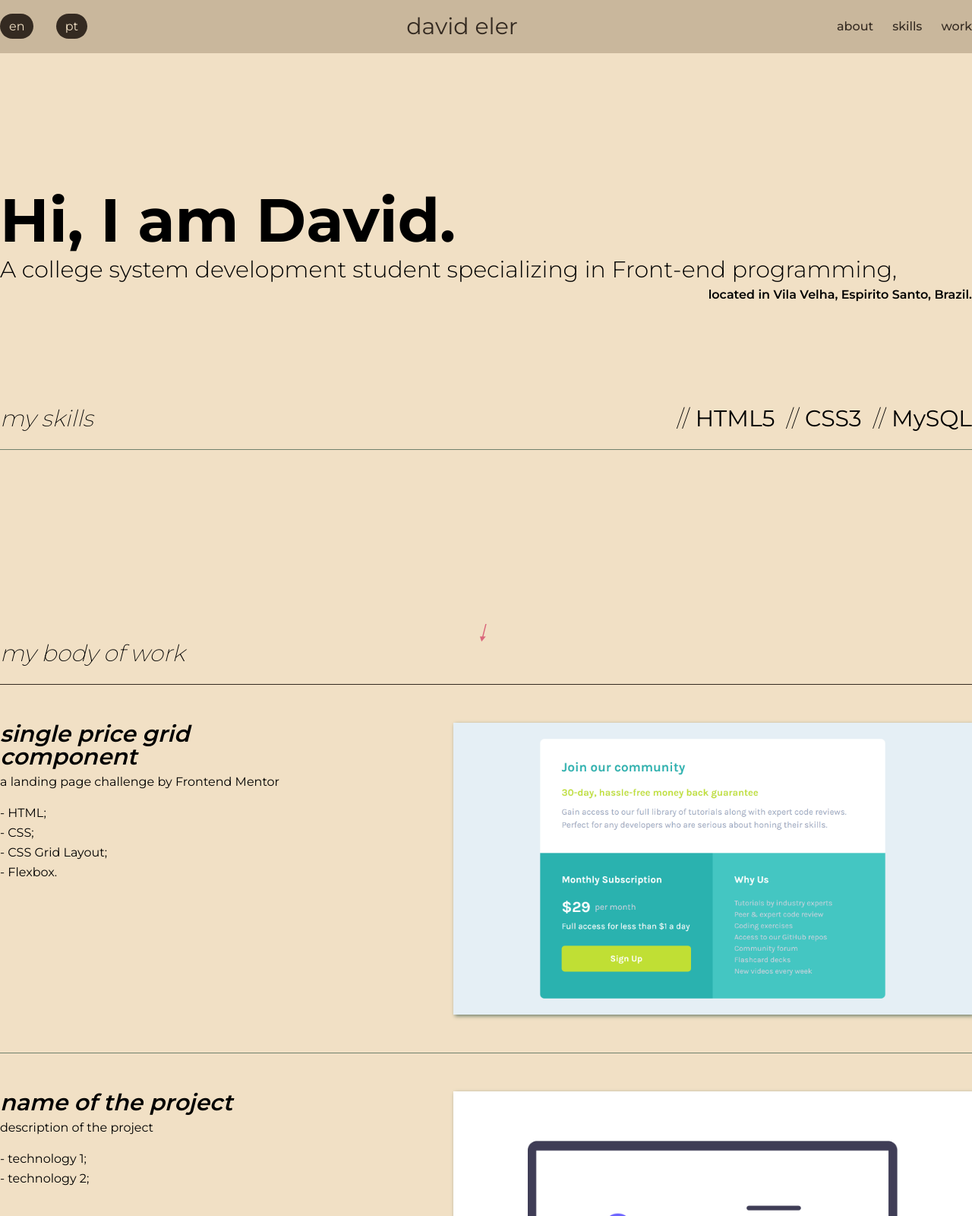
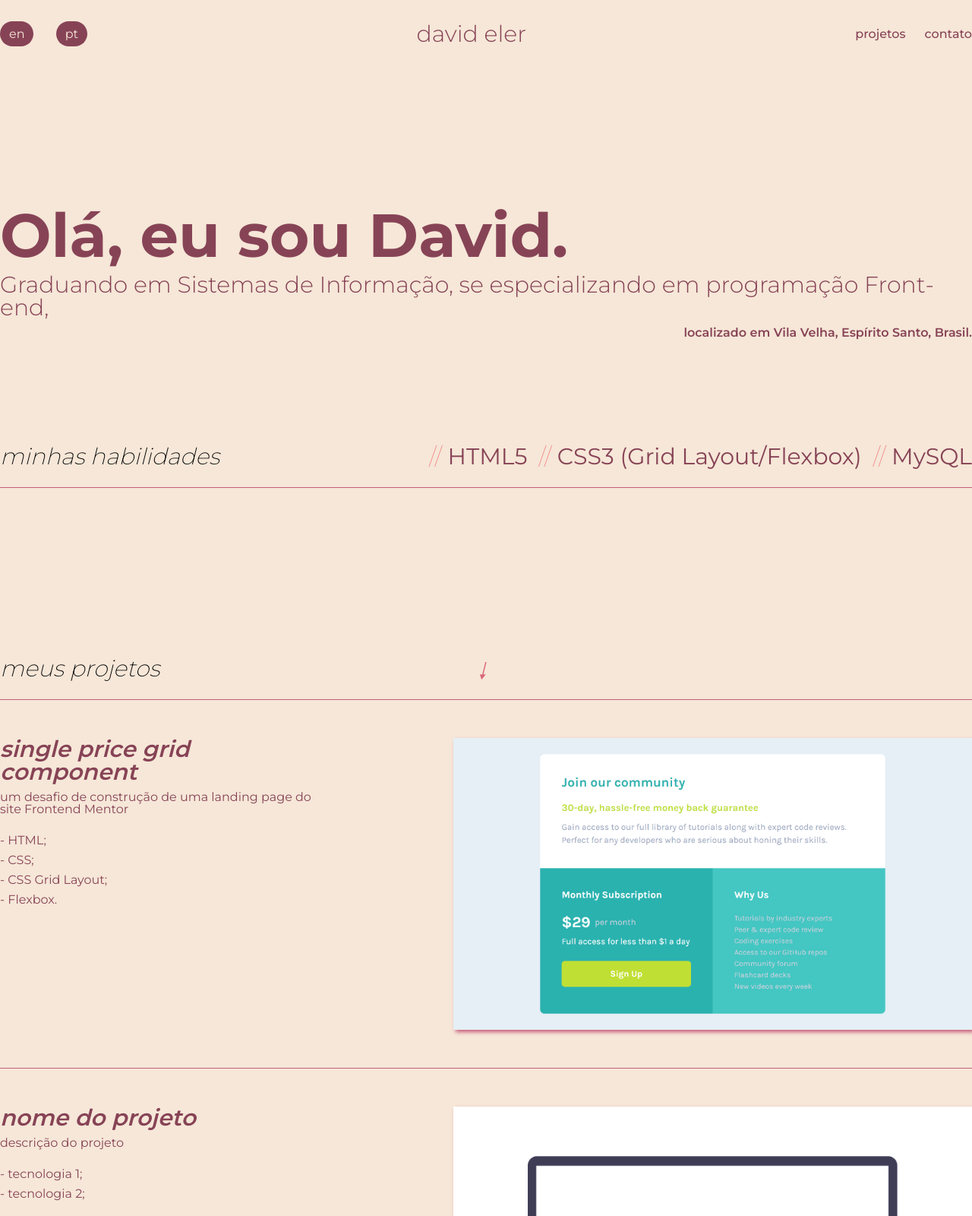
Before and after one commit to david-eler/portfolio, a plain HTML site: page pt/index.html in a window 1280 px wide. Shown: the top 1600 px of the page at 76% size. Drawn offline with Linux system fonts and the light colour scheme.

Commit message:
layout changes

```diff
--- a/css/style.css
+++ b/css/style.css
@@ -1,5 +1,5 @@
 body {
-    background-color: #f1e0c5;
+    background-color: #F6E7D8;
     font-family: "Montserrat", sans-serif;
     height: 100vh;
 }
@@ -8,14 +8,16 @@ body {
     height: 100%;
 }
 
+/* HEADER */
+
 .header {
-    background-color: #c9b79c;
+    background-color: #F6E7D8;
 }
 
 .menu {
     max-width: 1440px;
     margin: 0 auto;
-    padding: 20px 0;
+    padding: 30px 0;
     display: flex;
     flex-wrap: wrap;
     justify-content: space-between;
@@ -25,8 +27,8 @@ body {
 .language a {
     text-decoration: none;
     font-size: 16px;
-    background-color: #342a21;
-    color: #f1e0c5;
+    background-color: #874356;
+    color: #F6E7D8;
     padding: 7px 12px;
     border-radius: 20px;
 }
@@ -36,13 +38,14 @@ body {
 }
 
 .language a:hover {
-    background-color: #71816d;
+    background-color: #F68989;
 }
 
 .logo a {
     font-size: 30px;
-    color: #342a21;
+    color: #874356;
     text-decoration: none;
+    font-weight: 300;
 }
 
 .logo a:hover {
@@ -59,7 +62,7 @@ body {
     text-decoration: none;
     font-size: 16px;
     font-weight: 500;
-    color: #342a21;
+    color: #874356;
 }
 
 .nav a+a {
@@ -67,8 +70,10 @@ body {
 }
 
 .nav a:hover {
-    border-bottom: 1px solid #71816d;
+    border-bottom: 1px solid #F68989;
 }
+
+/* CONTENT */
 
 .content {
     display: grid;
@@ -76,7 +81,9 @@ body {
     margin-top: 60px;
 }
 
-#about {
+/* ABOUT */
+
+.about {
     height: 65vh;
     max-width: 1440px;
     padding-top: 15vh;
@@ -84,40 +91,46 @@ body {
 
 }
 
-#about h1 {
+.about h1 {
     font-size: 80px;
     font-weight: bold;
+    color: #874356;
 }
 
-#about h2 {
+.about h2 {
     margin-top: 10px;
     font-size: 30px;
     line-height: 1;
     font-weight: 300;
+    color: #874356;
 }
 
-#about p {
+.about p {
     margin-top: 10px;
     text-align: end;
     font-weight: 600;
+    color: #874356;
 }
 
-#skills {
+/* SKILLS */
+
+.skills {
     max-width: 1440px;
     margin-top: 130px;
     display: flex;
     align-items: center;
     justify-content: space-between;
     padding-bottom: 25px;
-    border-bottom: 1px solid #71816d;
+    border-bottom: 1px solid #C65D7B;
     position: relative;
 
 }
 
-#skills h2 {
+.skills h2 {
     font-style: italic;
     font-size: 30px;
     font-weight: 200;
+    color: black;
 }
 
 
@@ -133,16 +146,14 @@ body {
     }
 }
 
-#skills h2::after {
+.skills h2::after {
     content: "🠓";
     position: absolute;
     color: #da667b;
     animation: seta 0.7s ease-in 0s infinite alternate;
 }
 
-
-
-#skills ul {
+.skills ul {
     display: flex;
     flex-wrap: wrap;
     justify-content: center;
@@ -152,17 +163,21 @@ body {
 
 .skills-list li {
     font-size: 30px;
+    color: #874356;
 }
 
 .skills-list li::before {
     content: "// ";
     font-weight: 200;
+    color: #F68989;
 }
 
 .skills-list li:hover {
     color: #da667b;
     cursor: pointer;
 }
+
+/* WORK */
 
 #work {
     max-width: 1440px;
@@ -174,7 +189,7 @@ body {
     font-size: 30px;
     font-weight: 200;
     padding-bottom: 25px;
-    border-bottom: 1px solid #342a21;
+    border-bottom: 1px solid #C65D7B;
 }
 
 .project {
@@ -183,17 +198,19 @@ body {
     grid-template-columns: 1fr 2fr;
     margin-top: 50px;
     padding-bottom: 50px;
-    border-bottom: 1px solid #71816d;
+    border-bottom: 1px solid #C65D7B;
 }
 
 .project-info h2 {
     font-weight: 600;
     font-style: italic;
     font-size: 30px;
+    color: #874356;
 }
 
 .project-info h3 {
     margin-top: 10px;
+    color: #874356;
 }
 
 .technologies {
@@ -202,6 +219,7 @@ body {
 
 .technologies li {
     margin-top: 10px;
+    color: #874356;
 }
 
 .project-img {
@@ -212,11 +230,18 @@ body {
 
 .project-img img {
     max-width: 80%;
-    box-shadow: 2px 2px 5px #71816d;
+    box-shadow: 3px 3px 5px #C65D7B;
 }
 
+.project-img img:hover {
+    box-shadow: 3px 3px 5px #F68989;
+    cursor: pointer;
+}
+
+/* FOOTER */
+
 .footer {
-    background-color: #C9B79C;
+    background-color: #e9dacb;
     margin-top: 50px;
 }
 
--- a/pt/index.html
+++ b/pt/index.html
@@ -18,7 +18,7 @@
             <div class="menu">
                 <div class="language">
                     <a class="english" href="../en/index.html">en</a>
-                    <a class="portuguese" href="../pt/index.html">pt</a>
+                    <a class="portuguese" href="#">pt</a>
                 </div>
 
                 <div class="logo">
@@ -26,37 +26,36 @@
                 </div>
 
                 <div class="nav">
-                    <a class="about" href="#about">about</a>
-                    <a class="skills" href="#skills">skills</a>
-                    <a class="work" href="#work">work</a>
+                    <a class="work" href="#work">projetos</a>
+                    <a class="contact" href="#contact">contato</a>
                 </div>
             </div>
         </header>
 
         <main class="content">
-            <div id="about">
-                <h1>Hi, I am David.</h1>
-                <h2>A college system development student specializing in Front-end programming,</h2>
-                <p>located in Vila Velha, Espirito Santo, Brazil.</p>
+            <div class="about">
+                <h1>Olá, eu sou David.</h1>
+                <h2>Graduando em Sistemas de Informação, se especializando em programação Front-end,</h2>
+                <p>localizado em Vila Velha, Espírito Santo, Brasil.</p>
 
-                <div id="skills">
-                    <h2>my skills</h2>
+                <div class="skills">
+                    <h2>minhas habilidades</h2>
                     <ul class="skills-list">
 
                         <li>HTML5</li>
-                        <li class="css-skill">CSS3 </li>
+                        <li class="css-skill">CSS3 (Grid Layout/Flexbox)</li>
                         <li class="sql-skill">MySQL</li>
                     </ul>
                 </div>
             </div>
 
             <div id="work">
-                <h2>my body of work</h2>
+                <h2>meus projetos</h2>
 
                 <div class="project">
                     <div class="project-info">
                         <h2>single price grid component</h2>
-                        <h3>a landing page challenge by Frontend Mentor</h3>
+                        <h3>um desafio de construção de uma landing page do site Frontend Mentor</h3>
 
                         <ul class="technologies">
                             <li>- HTML;</li>
@@ -73,12 +72,12 @@
 
                 <div class="project">
                     <div class="project-info">
-                        <h2>name of the project</h2>
-                        <h3>description of the project</h3>
+                        <h2>nome do projeto</h2>
+                        <h3>descrição do projeto</h3>
 
                         <ul class="technologies">
-                            <li> - technology 1;</li>
-                            <li>- technology 2;</li>
+                            <li> - tecnologia 1;</li>
+                            <li>- tecnologia 2;</li>
                         </ul>
                     </div>
 
@@ -89,12 +88,12 @@
 
                 <div class="project">
                     <div class="project-info">
-                        <h2>name of the project</h2>
-                        <h3>description of the project</h3>
+                        <h2>nome do projeto</h2>
+                        <h3>descrição do projeto</h3>
 
                         <ul class="technologies">
-                            <li> - technology 1;</li>
-                            <li> - technology 2;</li>
+                            <li> - tecnologia 1;</li>
+                            <li>- tecnologia 2;</li>
                         </ul>
                     </div>
 
@@ -105,9 +104,9 @@
             </div>
         </main>
 
-        <footer class="footer">
+        <footer id="contact"  class="footer">
             <div class="footer-content">
-                <p>Developed by David Eler.</p>
+                <p>Desenvolvido por David Eler.</p>
                 <div class="social-media">
                     <a href="https://linkedin.com/in/eler-david"><img src="../img/linkedin.svg" alt="LinkedIn icon"></a>
                     <a href="https://github.com/david-eler"><img src="../img/github.svg" alt="GitHub icon"></a>
```
Also changed, not shown: en/index.html (+5 -6 lines).
